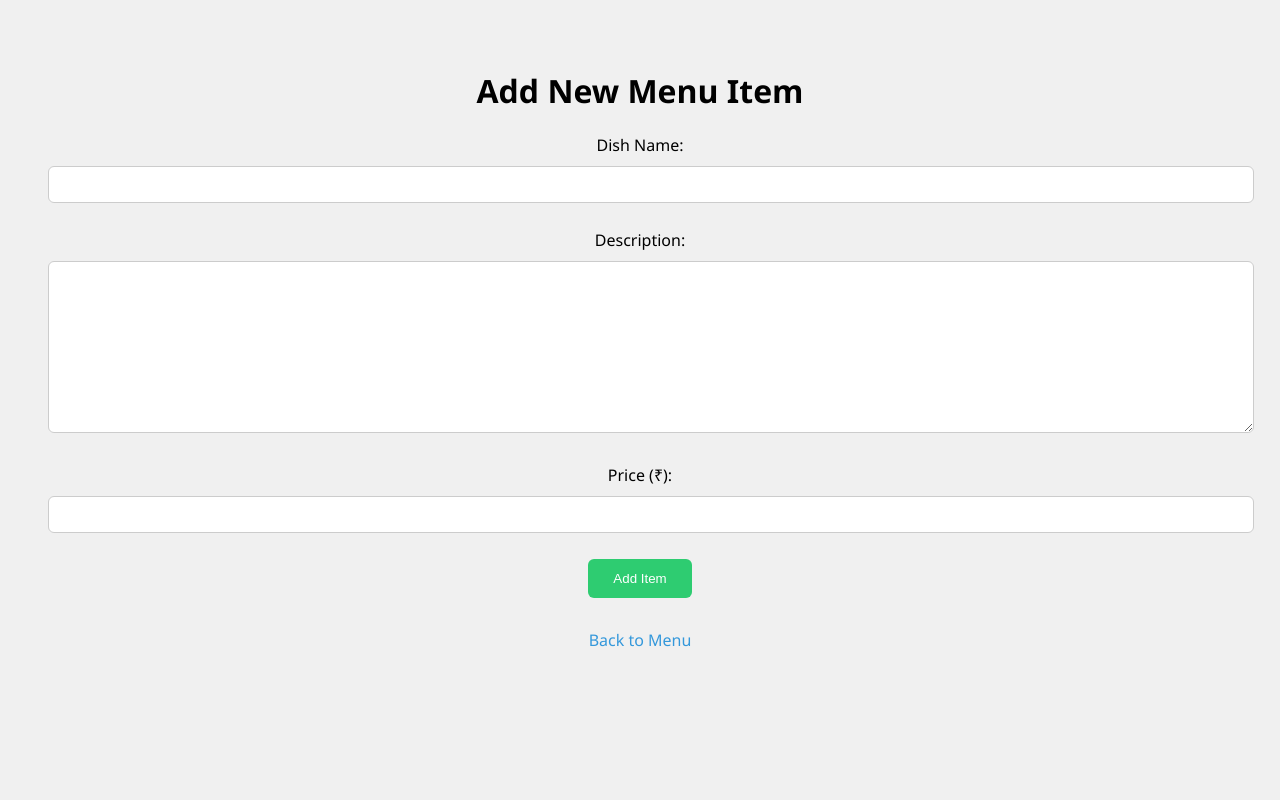
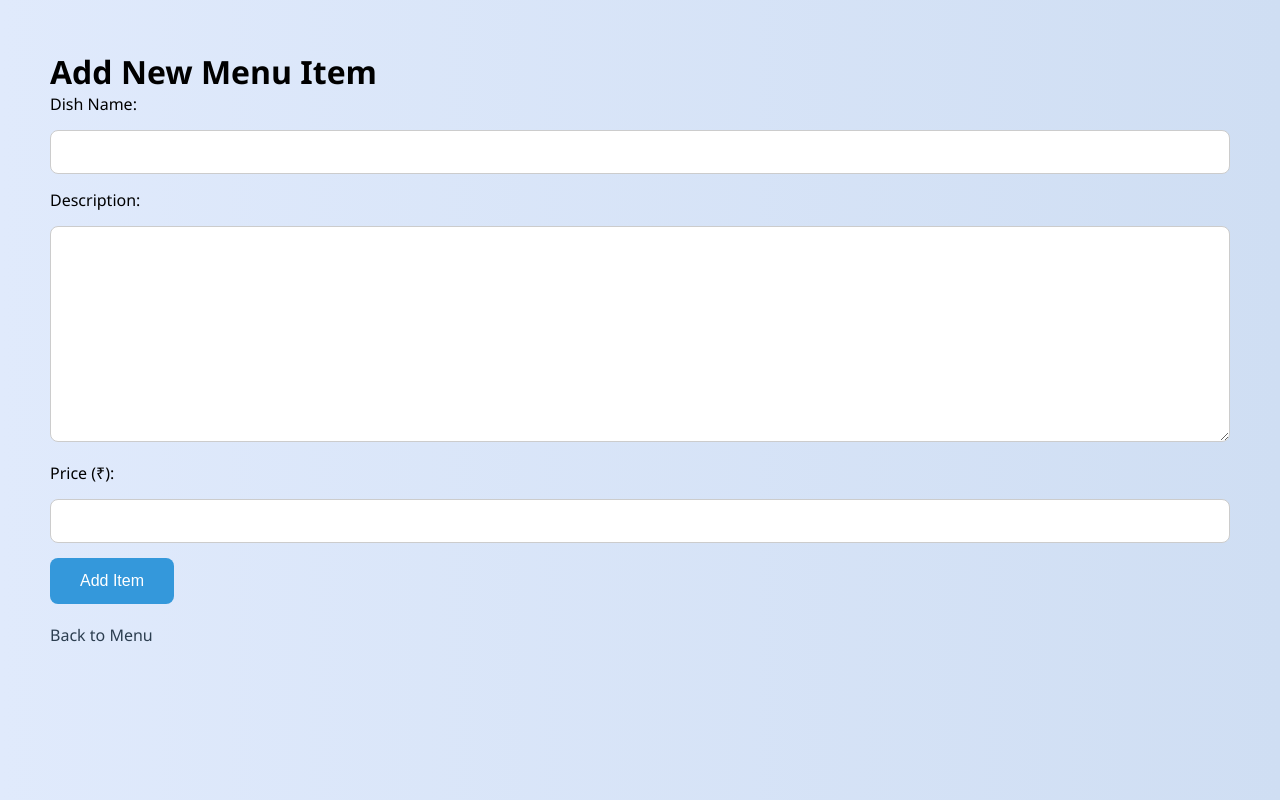
Before and after one commit to salilgupta332/Speedy-Bites, a Django app: page /add/ in a window 1280 px wide. Run offline with Django 5.2, Linux system fonts and the light colour scheme; parts of the project's set-up code (start-up, migrations or seed data) failed here and were passed over.

Commit message:
Update CSS file

```diff
--- a/static/css/add_item.css
+++ b/static/css/add_item.css
@@ -1,43 +1,82 @@
+/* Base reset */
+* {
+    margin: 0;
+    padding: 0;
+    box-sizing: border-box;
+}
+
+/* Body styling */
 body {
     font-family: 'Segoe UI', sans-serif;
-    background-color: #f0f0f0;
-    text-align: center;
-    padding: 40px;
+    background: linear-gradient(to right, #e0eafc, #cfdef3);
+    padding: 50px;
 }
 
+/* Centered container */
 .container {
-    background: white;
-    padding: 30px;
-    border-radius: 12px;
+    background: #fff;
+    padding: 40px 30px;
+    border-radius: 16px;
     max-width: 600px;
     margin: auto;
-    box-shadow: 0 2px 10px rgba(0,0,0,0.1);
+    box-shadow: 0 8px 25px rgba(0, 0, 0, 0.1);
+    transition: 0.3s ease;
 }
 
+/* Heading */
 h2 {
-    color: #e74c3c;
+    color: #2c3e50;
+    margin-bottom: 25px;
+    font-size: 28px;
+    font-weight: 600;
 }
 
-form input, form textarea {
+/* Input fields */
+form input,
+form textarea {
     width: 100%;
-    padding: 10px;
-    margin: 10px 0;
-    border-radius: 6px;
+    padding: 12px 15px;
+    margin: 15px 0;
+    border-radius: 8px;
     border: 1px solid #ccc;
+    font-size: 16px;
+    transition: 0.3s ease;
 }
 
+/* Input hover effect */
+form input:focus,
+form textarea:focus {
+    outline: none;
+    border-color: #3498db;
+    box-shadow: 0 0 5px rgba(52, 152, 219, 0.3);
+}
+
+/* Submit button */
 button {
-    background-color: #2ecc71;
+    background-color: #3498db;
     color: white;
     border: none;
-    padding: 12px 25px;
-    border-radius: 6px;
+    padding: 14px 30px;
+    border-radius: 8px;
+    font-size: 16px;
     cursor: pointer;
+    transition: 0.3s ease;
 }
 
+button:hover {
+    background-color: #2980b9;
+}
+
+/* Back link */
 a {
     display: inline-block;
-    margin-top: 15px;
+    margin-top: 20px;
     text-decoration: none;
-    color: #3498db;
+    color: #2c3e50;
+    font-weight: 500;
 }
+
+a:hover {
+    text-decoration: underline;
+    color: #2980b9;
+}
```
